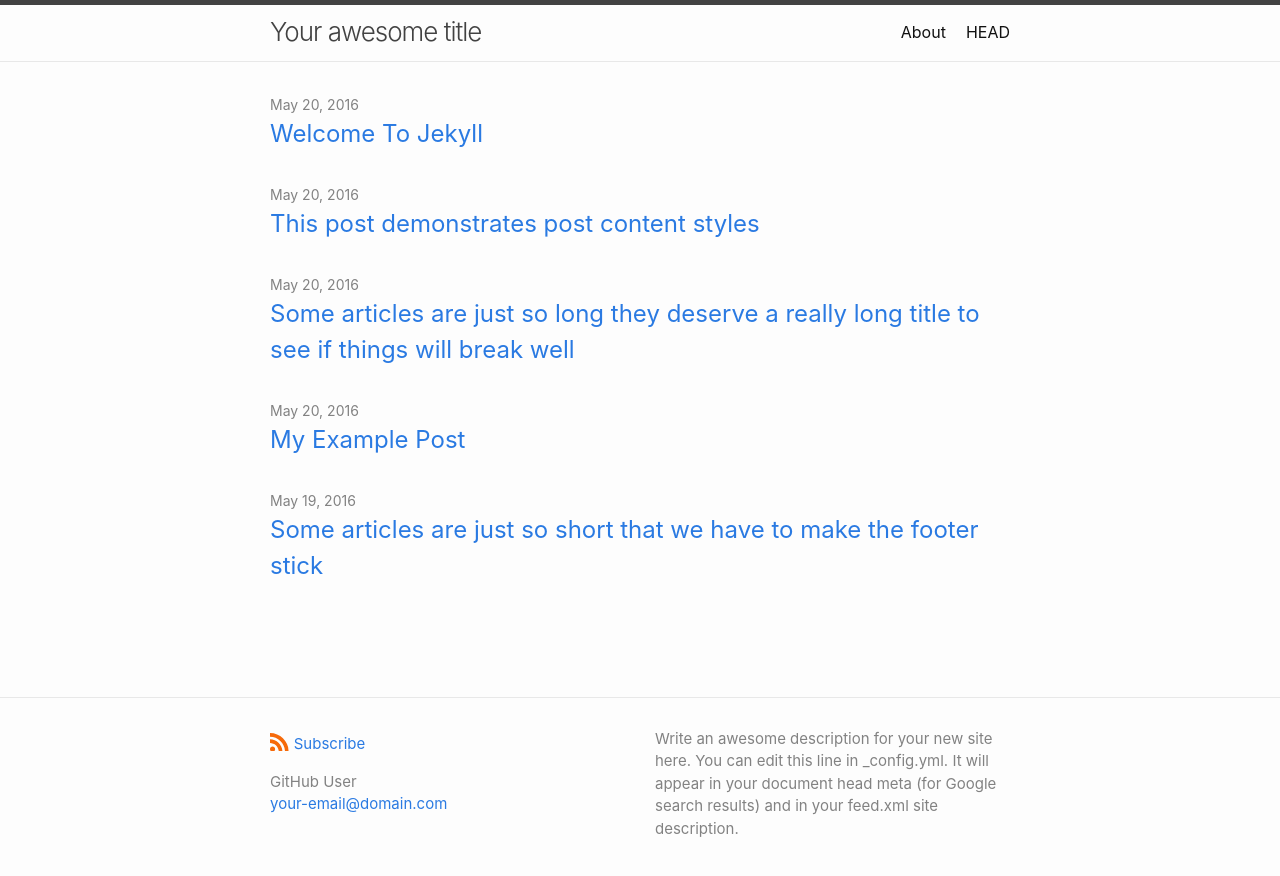
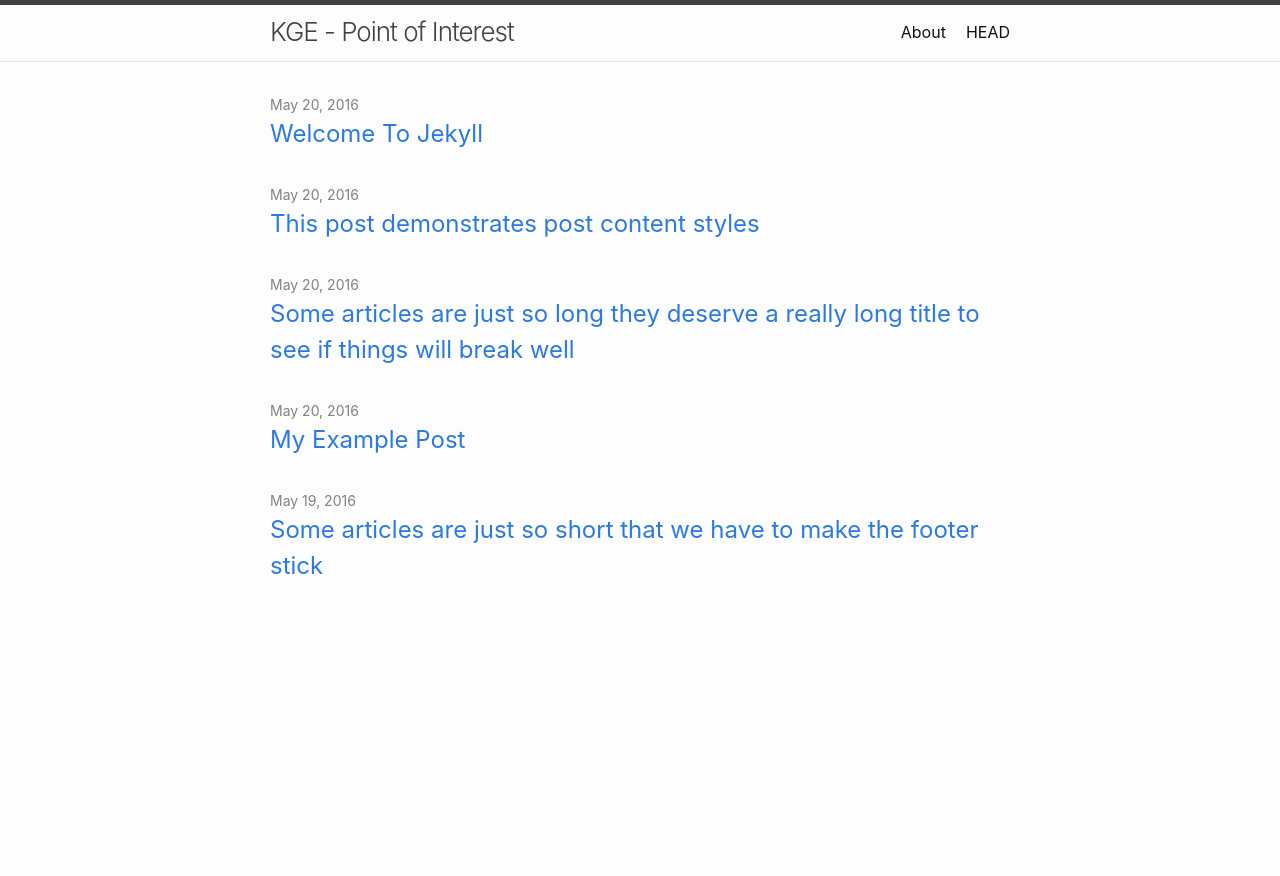
Before and after one commit to FloowD/FloowD.github.io, a Jekyll site: the page built from index.md, in a window 1280 px wide. Shown: the top 876 px of the page. Built offline with Jekyll 4.4.1, drawn with Linux system fonts in a browser that asks for light colours.

Commit message:
title + description

```diff
--- a/_config.yml
+++ b/_config.yml
@@ -1,4 +1,4 @@
-title: Your awesome title
+title: KGE - Point of Interest
 author:
   name: GitHub User
   email: your-email@domain.com
@@ -6,9 +6,7 @@ author:
 # The `>` after `description:` means to ignore line-breaks until next key.
 # If you want to omit the line-break after the end of text, use `>-` instead.
 description: >
-  Write an awesome description for your new site here. You can edit this line
-  in _config.yml. It will appear in your document head meta (for Google search
-  results) and in your feed.xml site description.
+  Presentation of our KGE project
 
 # Build settings
 
@@ -44,7 +42,6 @@ minima:
   #   - { platform: telegram,       user_url: "https://t.me/jekyll" }
   #   - { platform: twitter,        user_url: "https://twitter.com/jekyllrb" }
   #   - { platform: youtube,        user_url: "https://www.youtube.com/jekyll" }
-
 # If you want to link only specific pages in your header, uncomment this and add the path to the pages in
 # order as they should show up.
 #
--- a/_layouts/default.html
+++ b/_layouts/default.html
@@ -13,7 +13,7 @@
       </div>
     </main>
 
-    {%- include footer.html -%}
+    <!-- {%- include footer.html -%} -->
 
   </body>
 
```
Also changed, not shown: _layouts/post.html (+0 -16 lines).
